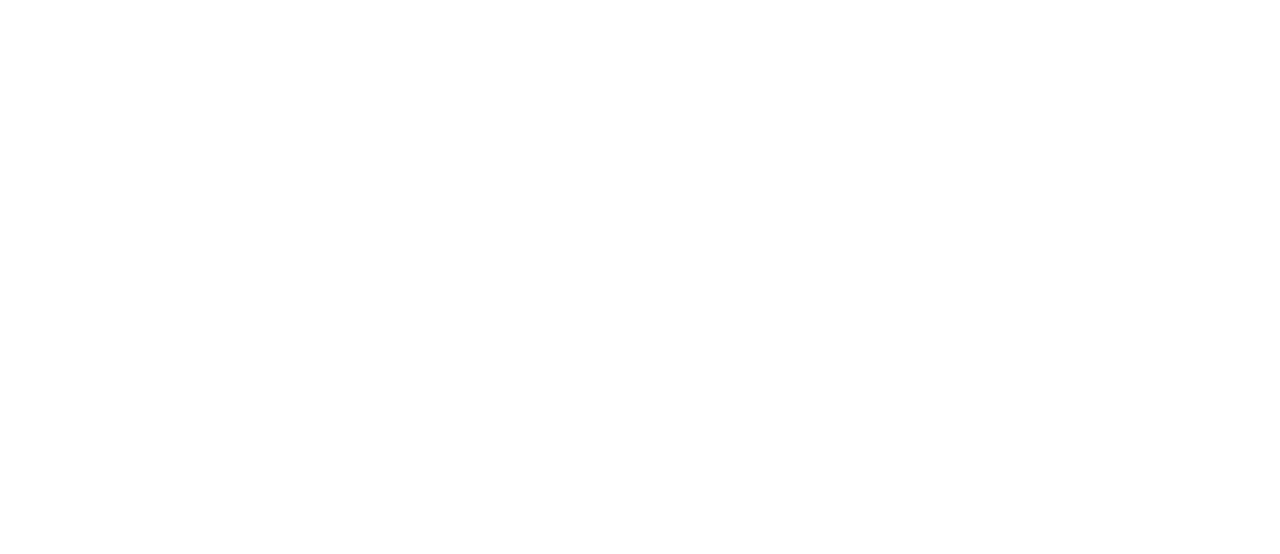
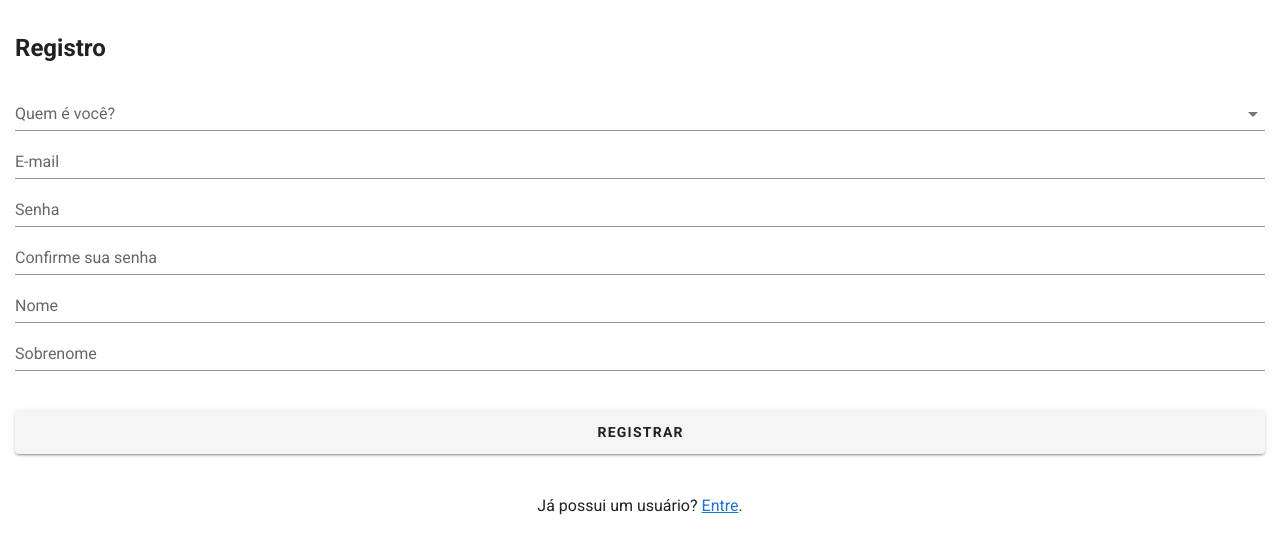
Before and after one commit to nataliafonseca/ipascoa, a Vue app: page /registro in a window 1280 px wide. Shown: the top 554 px of the page. Built offline with nearby package versions, Linux system fonts and the light colour scheme.

Commit message:
paginas de registro e login

```diff
--- a/src/router/index.js
+++ b/src/router/index.js
@@ -2,6 +2,8 @@
 import VueRouter from "vue-router";
 
 import PaginaInicio from "../views/PaginaInicio.vue";
+import PaginaLogin from "../views/PaginaLogin.vue";
+import PaginaRegistro from "../views/PaginaRegistro.vue";
 import PaginaSobre from "../views/PaginaSobre.vue";
 
 Vue.use(VueRouter);
@@ -17,6 +19,16 @@
     name: "sobre",
     component: PaginaSobre,
   },
+  {
+    path: "/registro",
+    name: "registro",
+    component: PaginaRegistro,
+  },
+  {
+    path: "/login",
+    name: "login",
+    component: PaginaLogin,
+  },
 ];
 
 const router = new VueRouter({
--- /dev/null
+++ b/src/views/PaginaLogin.vue
@@ -0,0 +1,73 @@
+<template>
+  <div class="page-container">
+    <v-form @submit.prevent="doLogin" class="login">
+      <h2>Login</h2>
+      <v-text-field
+        hide-details="auto"
+        v-model="email"
+        :rules="emailRules"
+        label="E-mail"
+        required
+      ></v-text-field>
+      <v-text-field
+        hide-details="auto"
+        v-model="password"
+        :rules="passwordRules"
+        label="Password"
+        type="password"
+        required
+      ></v-text-field>
+      <v-btn class="block-btn" large type="submit">Entrar</v-btn>
+    </v-form>
+    <p class="redirect">
+      Ainda não possui um usuário?
+      <router-link class="link" :to="{ name: 'registro' }"
+        >Registre-se</router-link
+      >.
+    </p>
+  </div>
+</template>
+
+<script>
+export default {
+  name: "LoginView",
+  data() {
+    return {
+      valid: false,
+      email: "",
+      emailRules: [
+        (v) => !!v || "E-mail is required",
+        (v) => /.+@.+/.test(v) || "E-mail must be valid",
+      ],
+      password: "",
+      passwordRules: [(v) => !!v || "Password is required"],
+    };
+  },
+  methods: {
+    doLogin() {
+      console.log({
+        email: this.email,
+        password: this.password,
+      });
+      this.$router.push("/");
+    },
+  },
+};
+</script>
+
+<style scoped>
+h2 {
+  margin-bottom: 20px;
+}
+
+.block-btn {
+  margin-top: 40px;
+  width: 100%;
+  font-weight: bold;
+}
+
+.redirect {
+  margin-top: 40px;
+  text-align: center;
+}
+</style>
--- /dev/null
+++ b/src/views/PaginaRegistro.vue
@@ -0,0 +1,118 @@
+<template>
+  <div class="page-container">
+    <v-form @submit.prevent="doRegister" class="login">
+      <h2>Registro</h2>
+      <v-select
+        :items="roleItems"
+        v-model="role"
+        :rules="roleRules"
+        hide-details="auto"
+        label="Quem é você?"
+      ></v-select>
+      <v-text-field
+        hide-details="auto"
+        v-model="email"
+        :rules="emailRules"
+        label="E-mail"
+        type="email"
+        required
+      ></v-text-field>
+      <v-text-field
+        hide-details="auto"
+        v-model="password"
+        :rules="passwordRules"
+        label="Senha"
+        type="password"
+        required
+      ></v-text-field>
+      <v-text-field
+        hide-details="auto"
+        v-model="passwordConfirmation"
+        :rules="passwordConfirmationRules"
+        label="Confirme sua senha"
+        type="password"
+        required
+      ></v-text-field>
+      <v-text-field
+        hide-details="auto"
+        v-model="name"
+        :rules="nameRules"
+        label="Nome"
+        required
+      ></v-text-field>
+      <v-text-field
+        hide-details="auto"
+        v-model="lastName"
+        :rules="lastNameRules"
+        label="Sobrenome"
+        required
+      ></v-text-field>
+      <v-btn class="block-btn" large type="submit">Registrar</v-btn>
+    </v-form>
+    <p class="redirect">
+      Já possui um usuário?
+      <router-link class="link" :to="{ name: 'login' }">Entre</router-link>.
+    </p>
+  </div>
+</template>
+
+<script>
+export default {
+  name: "PaginaRegistro",
+  data() {
+    return {
+      valid: false,
+      roleItems: ["Cliente", "Vendedor"],
+      role: "",
+      roleRules: [(v) => !!v || "O campo é obrigatório"],
+      email: "",
+      emailRules: [
+        (v) => !!v || "O campo e-mail é obrigatório",
+        (v) => /.+@.+/.test(v) || "Por favor, insira um e-mail válido",
+      ],
+      password: "",
+      passwordRules: [
+        (v) => !!v || "O campo senha é obrigatório",
+        (v) => !!(v.length >= 6) || "Sua senha deve possuir ao menos 6 dígitos",
+      ],
+      passwordConfirmation: "",
+      passwordConfirmationRules: [
+        (v) => !!v || "O campo confirmação de senha é obrigatório",
+        (v) => !!(v === this.password) || "As senhas digitadas não conferem",
+      ],
+      name: "",
+      nameRules: [(v) => !!v || "O campo nome é obrigatório"],
+      lastName: "",
+      lastNameRules: [(v) => !!v || "O campo sobrenome é obrigatório"],
+    };
+  },
+  methods: {
+    doRegister() {
+      console.log({
+        email: this.email,
+        password: this.password,
+        name: this.name,
+        lastName: this.lastName,
+        role: this.role,
+      });
+      this.$router.push("/");
+    },
+  },
+  created() {},
+};
+</script>
+
+<style scoped>
+h2 {
+  margin-bottom: 20px;
+}
+.block-btn {
+  margin-top: 40px;
+  width: 100%;
+  font-weight: bold;
+}
+.redirect {
+  margin-top: 40px;
+  text-align: center;
+}
+</style>
```
